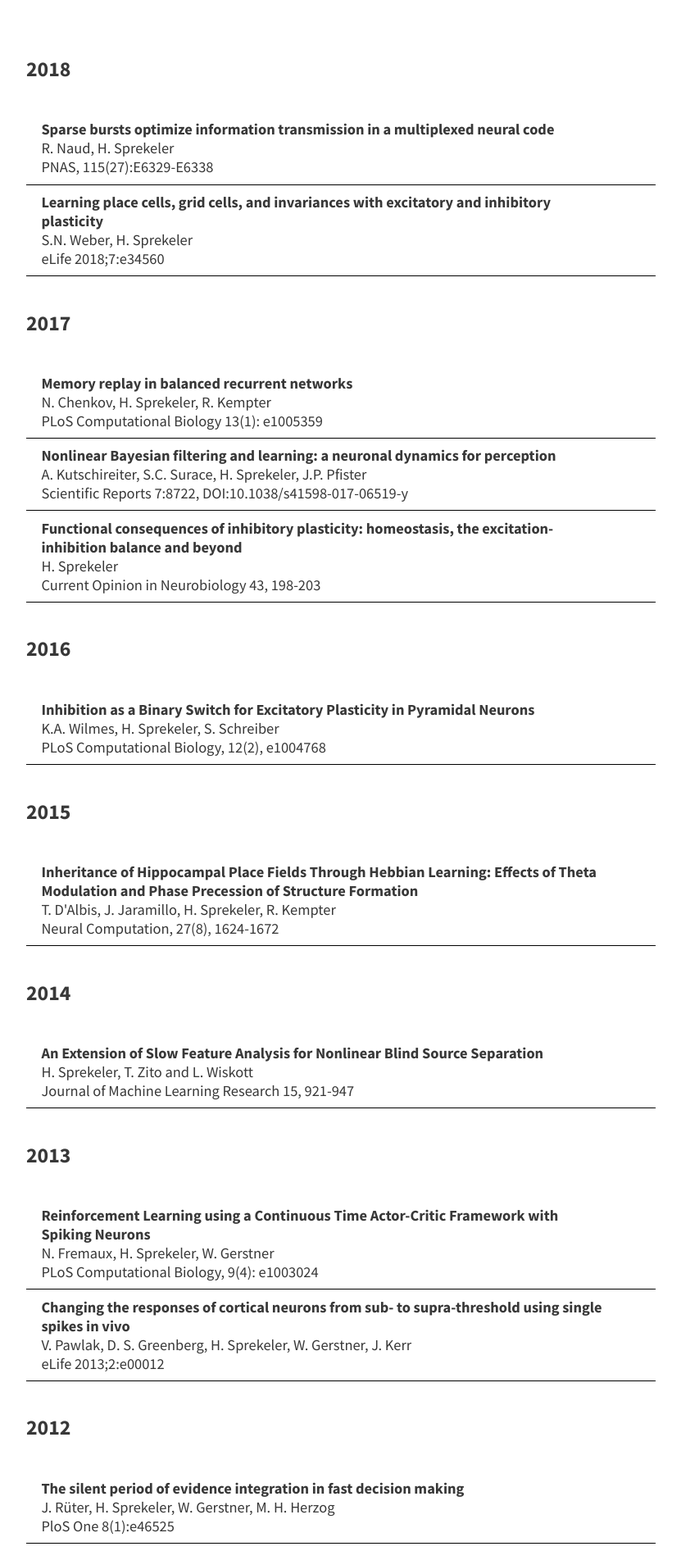
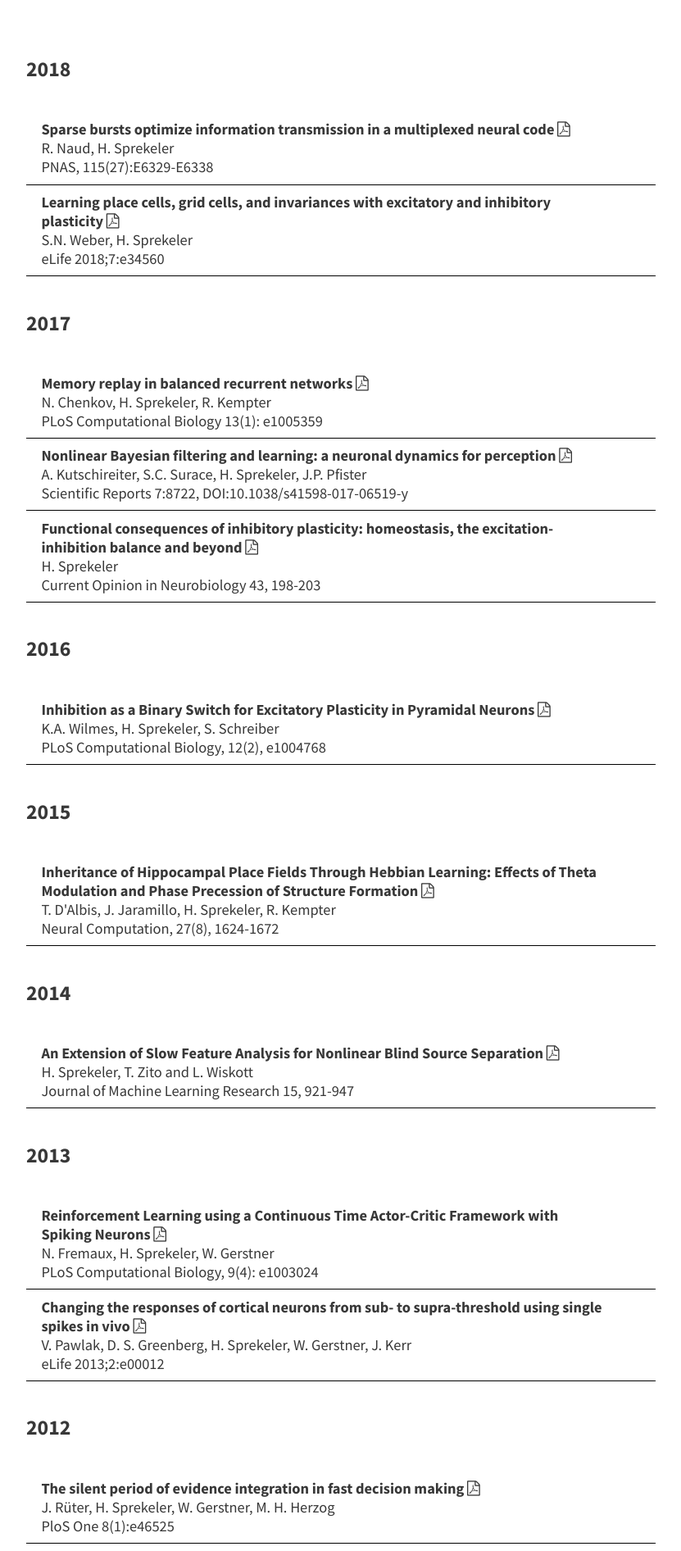
Before and after one commit to ge00rg/website-heroku, a Jekyll site: the page built from pages/3_publications.md, in a window 1280 px wide. Shown: the part 352-2244 px from the top of the page at 82% size, without its empty margins (224-1055 px from the left). Built offline with Jekyll 4.4.1, drawn with Linux system fonts in a browser that asks for light colours.

Commit message:
added pdf symbol and made links in publication table proper (no onclick events)

```diff
--- a/_sass/layouts/_page.scss
+++ b/_sass/layouts/_page.scss
@@ -10,6 +10,14 @@ h2.title {
     font-weight: normal;
     margin-top: 5px;
     text-shadow: 1px 1px 2px $text-shadow;
+}
+
+.paperlink{
+    color: $text-color;
+}
+.paperlink:hover{
+    color: $text-color;
+    text-decoration: none;
 }
 
 .publications {overflow-x: hidden; table-layout: fixed; width: 100%;}
--- a/pages/3_publications.md
+++ b/pages/3_publications.md
@@ -7,6 +7,7 @@ customjs:
 subtitle:
 banner-img: "publications_cut_scale.JPG"
 ---
+<link rel="stylesheet" href="https://cdnjs.cloudflare.com/ajax/libs/font-awesome/4.7.0/css/font-awesome.min.css">
 
 {% assign publications=site.data.publications | sort: 'year' | reverse %}
 
@@ -23,7 +24,7 @@ banner-img: "publications_cut_scale.JPG"
 <table class="publications">
 {% for paper in site.data.publications %}
 {% if paper.year==i %}
-	<tr><td width="100%" onclick="location.href='{{paper.link}}'"> <b>{{paper.title}}</b><br>{{paper.author}} <br> {{paper.journal}}</td><td></td></tr>
+	<tr><td width="100%"> <a class="paperlink" href="{{paper.link}}"><b>{{paper.title}}</b> {% if paper.link %}<i class="fa fa-file-pdf-o"></i>{% endif %}<br>{{paper.author}} <br> {{paper.journal}}</a></td><td></td></tr>
 {% endif %}
 {% endfor %}
 </table>
```
